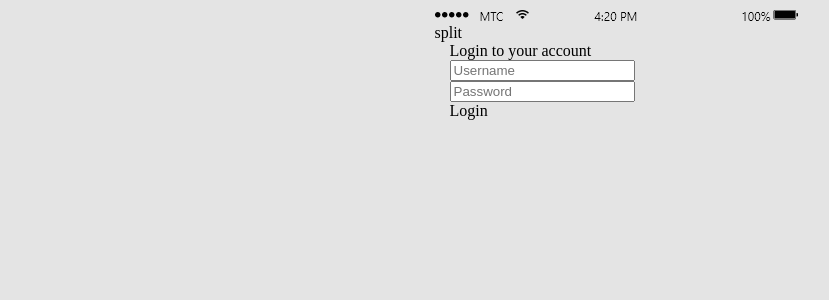
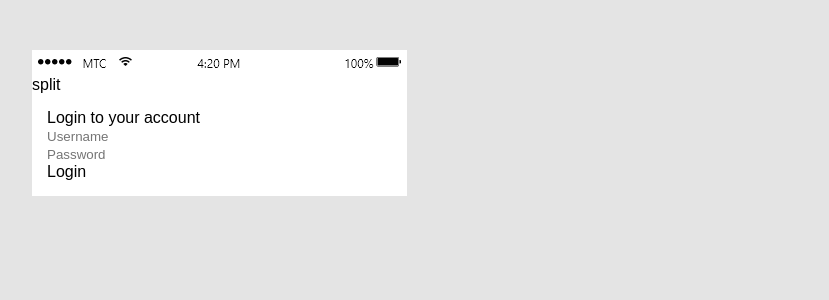
Before and after one commit to darrell-parkhouse5151/split-ui-kit-sketch, a PHP site: page /login.html in a window 1280 px wide. Shown: the top 300 px of the page, without its empty margins (18-847 px from the left). Run offline with PHP 8.4, Linux system fonts and the light colour scheme; style sheets or scripts are compiled from the project's sources; some libraries are stand-ins or nearby versions; some web fonts are replaced.

Commit message:
removed the border from all the inputs

```diff
--- a/scss/app.scss
+++ b/scss/app.scss
@@ -1,26 +1,38 @@
 @import "partials/vars";
+@import "partials/top-bar";
 @import "partials/login";
 
 * {
     box-sizing: border-box;
+    margin: 0;
+    padding: 0;
+    -webkit-font-smoothing: antialiased;
 }
 
 body {
     background-color: $body-bg-color;
+    font-family: $base-font;
 }
 
 .status-bar {
     background: url(../img/top-bar.png) no-repeat;
     width: 363px;
     height: 16px;
+    margin: 0 auto;
 }
 
 
 .mobile-container {
     width: 375px;
-    margin: 0 auto;
-
+    background-color: #fff;
+    margin-top: 50px;
+    margin-left: 50px;
+    padding-top: 5px;
     .main-content {
-        padding: 0 15px;
+        padding: 15px;
     }
 }
+
+input {
+    border: none;
+}
```
